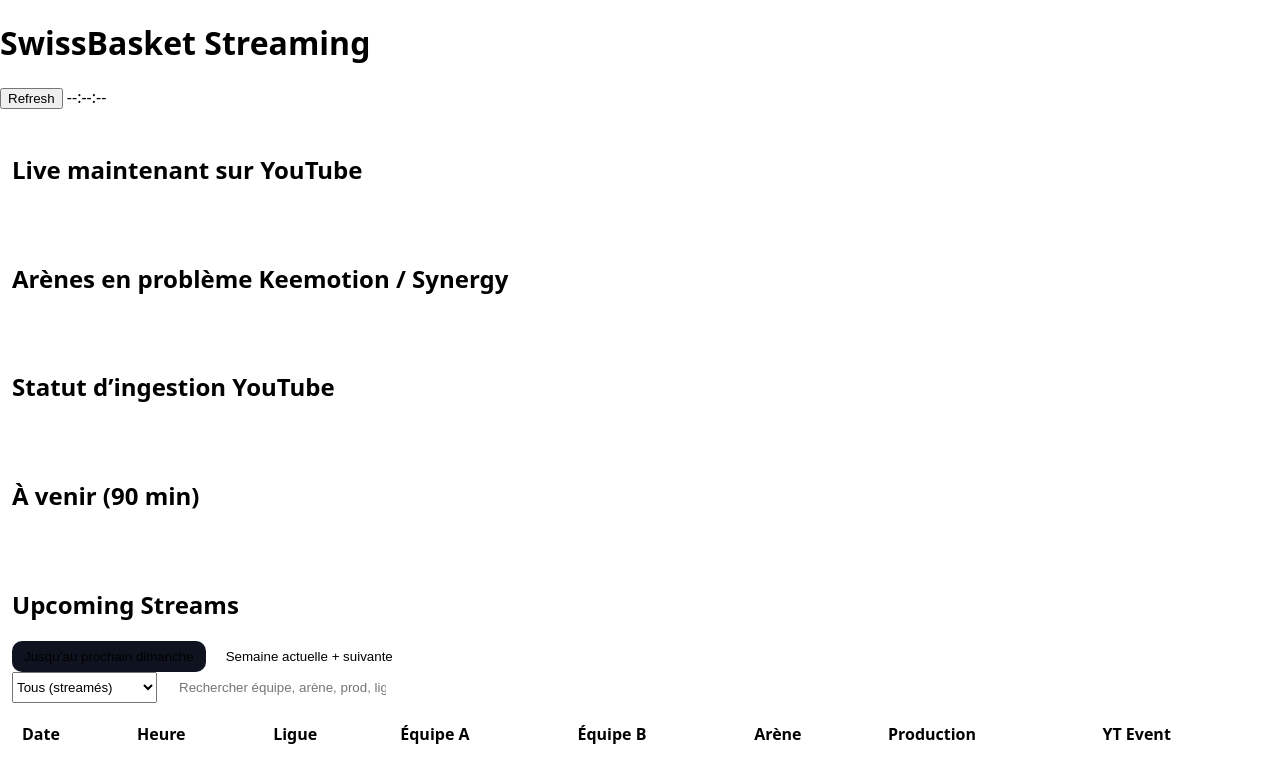
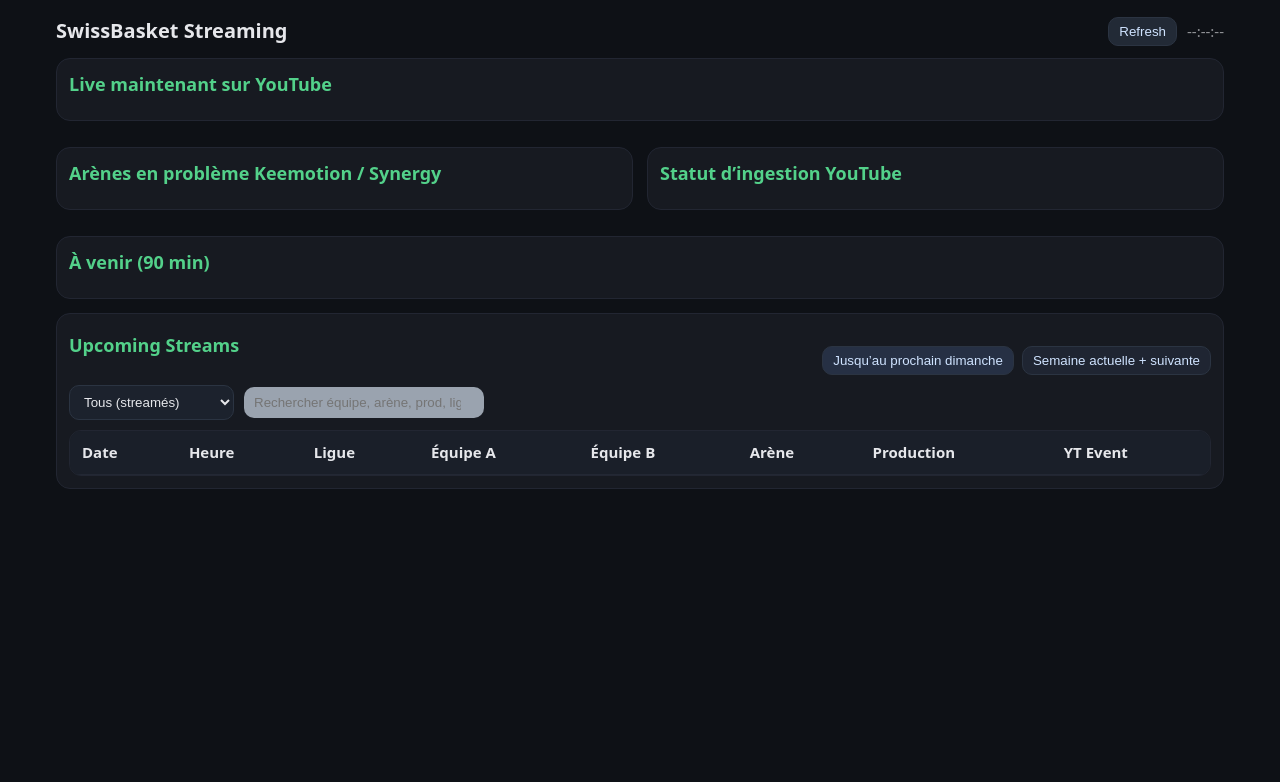
Before and after one commit to tino-brates/swissbasket-stream-dashboard, a website: page index.html in a window 1280 px wide. Drawn offline with Linux system fonts and the light colour scheme; no server answers.

Commit message:
restore original dashboard design with Keemotion badges

```diff
--- a/styles.css
+++ b/styles.css
@@ -1,4 +1,4 @@
-@@ -0,0 +1,53 @@
+@@ -1,53 +1,38 @@
 :root {
   --bg: #0b0c10;
   --panel: #12141a;
@@ -52,3 +52,41 @@
 .table th, .table td { border-bottom: 1px solid var(--border); padding: 10px; text-align: left; }
 .table tr:hover td { background: #0f1320; }
 .muted { color: var(--sub); }
+:root{--bg:#0e1116;--panel:#171a21;--muted:#9aa3af;--text:#e6e7eb;--green:#53d18a;--yellow:#f2c14e;--red:#ef4444;--gray:#475569}
+*{box-sizing:border-box}
+html,body{height:100%}
+body{margin:0;background:var(--bg);color:var(--text);font:15px/1.5 system-ui,-apple-system,Segoe UI,Roboto,Inter,Arial}
+.wrap{max-width:1200px;margin:0 auto;padding:16px}
+.header{display:flex;justify-content:space-between;align-items:center;margin-bottom:12px}
+.header h1{font-size:20px;margin:0}
+.header-actions{display:flex;gap:10px;align-items:center}
+#refreshBtn{background:#222a36;color:#cfe3ff;border:1px solid #2b3442;border-radius:10px;padding:6px 10px;cursor:pointer}
+.lastupdate{opacity:.6;font-variant-numeric:tabular-nums}
+
+.panel{background:var(--panel);border:1px solid #222632;border-radius:14px;padding:12px;margin-bottom:14px}
+.title{color:var(--green);font-size:18px;margin:0 0 10px}
+.grid{display:grid;grid-template-columns:1fr 1fr;gap:14px}
+@media(max-width:900px){.grid{grid-template-columns:1fr}}
+
+.list{display:flex;flex-direction:column;gap:10px}
+.item{display:grid;grid-template-columns:1.2fr 1fr auto auto;gap:10px;align-items:center;background:#1d212c;border:1px solid #262b37;border-radius:14px;padding:12px}
+.item .tag{background:#1f2733;border:1px solid #2b3442;border-radius:9999px;padding:4px 10px;text-decoration:none;color:#cfe3ff}
+.muted{color:var(--muted)}
+
+.badge{border-radius:9999px;padding:4px 10px;border:1px solid #2b3442;background:#1f2733}
+.status-perfect{background:#11261c;border-color:#1c3b2b;color:#7ef2b1}
+.status-good{background:#2a2511;border-color:#3b3220;color:#f2c14e}
+.status-bad{background:#2a1414;border-color:#3b2222;color:#ef8a8a}
+.status-nodata{background:#1f2430;border-color:#2b3442;color:#aeb8c7}
+
+.upcoming-head{display:flex;justify-content:space-between;align-items:center;gap:12px}
+.tabs{display:flex;gap:8px}
+.tab{background:#1f2532;border:1px solid #2b3442;color:#cfe3ff;border-radius:10px;padding:6px 10px;cursor:pointer}
+.tab.active{background:#263044}
+
+.filters{display:flex;gap:10px;align-items:center;margin:10px 0}
+.filters select,.filters input{background:#1c222d;border:1px solid #2b3442;color:#e6e7eb;border-radius:10px;padding:8px 10px}
+.table-wrap{overflow:auto;border:1px solid #222632;border-radius:12px}
+.table{width:100%;border-collapse:separate;border-spacing:0}
+.table th,.table td{padding:10px 12px;border-bottom:1px solid #232834;text-align:left;white-space:nowrap}
+.table thead th{position:sticky;top:0;background:#1a1f29}
```
